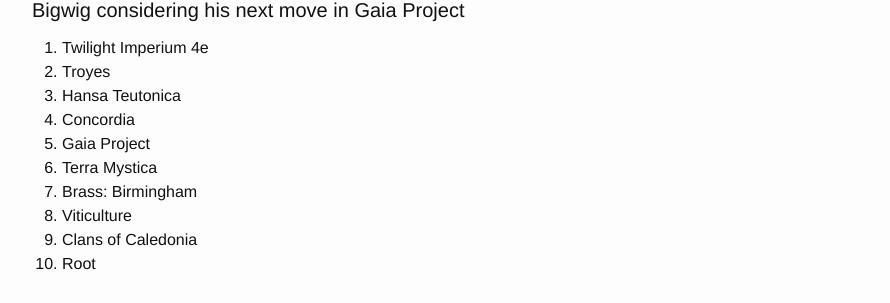
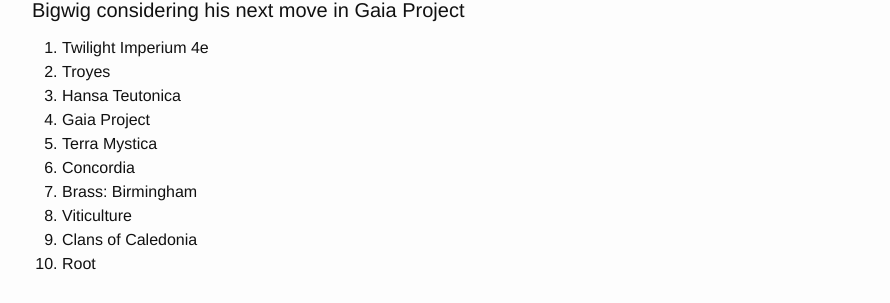
Before and after one commit to underhilllabs/mu-blog, a Jekyll site: the page built from about.md, in a window 1280 px wide and 900 px high, scrolled down 1122 px. Shown: the part 149-452 px from the top of the window, without its empty margins (168-1058 px from the left). Built offline with Jekyll 4.4.1, drawn with Linux system fonts in a browser that asks for light colours; nearby versions of some CDN libraries; grey boxes are pictures that could not be loaded.

```diff
--- a/about.md
+++ b/about.md
@@ -20,9 +20,9 @@ Here are some top 10 lists and, more importantly, a few cat pics.
 4. Twilight Imperium 4e
 8. Troyes
 2. Hansa Teutonica
-1. Concordia
 5. Gaia Project
 7. Terra Mystica
+1. Concordia
 3. Brass: Birmingham
 6. Viticulture
 9. Clans of Caledonia
```
